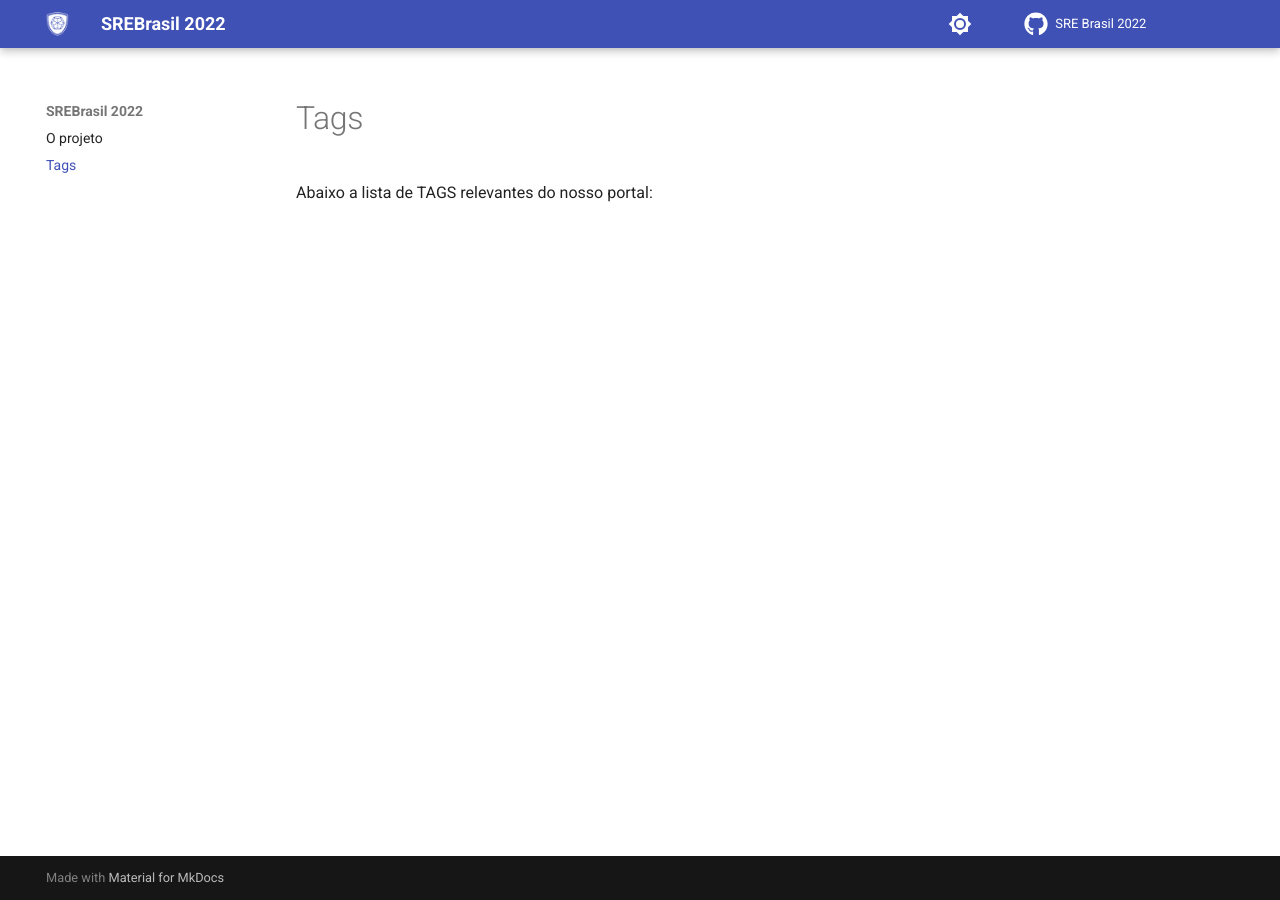
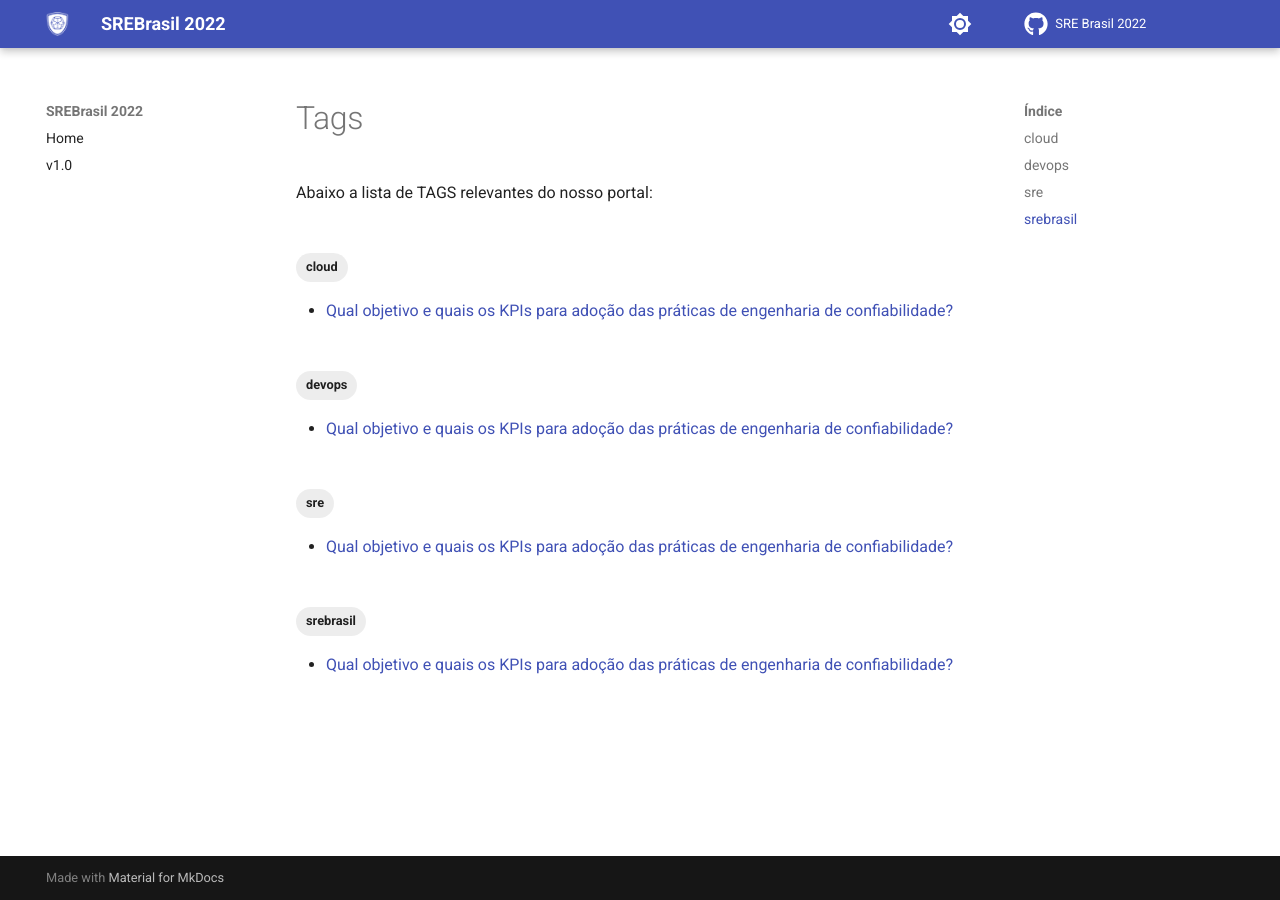
Before and after one commit to srebrasil/srebrasil2022, an MkDocs documentation site: the page built from docs/tags.md, in a window 1280 px wide. Built offline with MkDocs 1.6.1 and Material for MkDocs 9.7.7, drawn with Linux system fonts in a browser that asks for light colours; comment, search, counter and statistics services are not loaded.

Commit message:
Fazer upload to conteúdo da semana 1 Fixes #9

```diff
--- /dev/null
+++ b/docs/v1.0/semana1_piramide_sre.md
@@ -0,0 +1,23 @@
+---
+tema: resposta de incidentes
+criado_em: <12/12/2022>
+criado_por: <ricardo.c.sousa@gmail.com>
+alterado_em: <12/12/2022>
+alterado_por: <ricardo.c.sousa@gmail.com>
+sre_tag: sredocs
+title: Qual objetivo e quais os KPIs para adoção das práticas de engenharia de confiabilidade?
+tags:
+    - srebrasil
+    - sre
+    - cloud
+    - devops
+hide:
+
+---
+# Qual objetivo e quais os KPIs para adoção das práticas de engenharia de confiabilidade?
+
+Além de um conhecimento profundo sobre o que cada prática significa, a adoção de práticas de engenharia de confiabilidade requer a definição clara de objetivos, e também de quais indicadores chave precisaremos acompanhar para assegurar que estamos melhorando com o tempo.
+
+Obs: O guia abaixo não tem a intenção de ser completo e sim de servir como um guia de bolso.
+
+![piramide sre](imagens/week1_piramide_sre.jpeg)
--- a/mkdocs.yml
+++ b/mkdocs.yml
@@ -50,3 +50,7 @@
 
 repo_url: https://github.com/srebrasil/srebrasil2022.git
 repo_name: SRE Brasil 2022
+
+nav:
+  - Home: 'index.md'
+  - v1.0: 'v1.0/index.md'
```
Also changed, not shown: docs/v1.0/index.md (added, +4 -0 lines), docs/v1.0/semana1_resposta_de_incidentes.md (added, +19 -0 lines), requirements.txt (added, +25 -0 lines), docs/v1.0/imagens/week1_piramide_sre.jpeg (added), docs/v1.0/imagens/week1_resposta_de_incidentes.jpeg (added).
